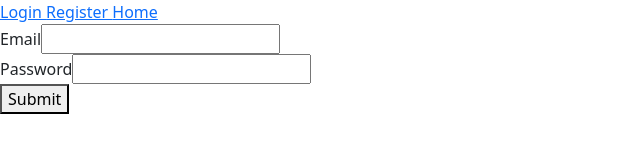
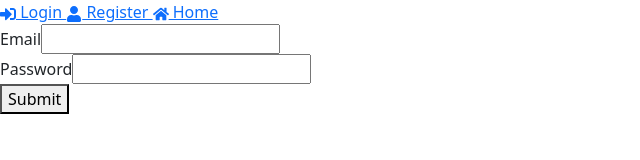
Before and after one commit to the-nonlinearity/docker-compose-rest-react-boilerplate, a React (Create React App) app in the folder frontend/: page /login in a window 1280 px wide. Shown: the top 160 px of the page, without its empty margins (0-640 px from the left). Built offline with nearby package versions, Linux system fonts and the light colour scheme.

Commit message:
add successful implementation of react-icons - blocker overcome

```diff
--- a/frontend/src/components/NavBar/index.tsx
+++ b/frontend/src/components/NavBar/index.tsx
@@ -1,5 +1,5 @@
 import { useContext } from 'react'
-// import { FaSignInAlt, FaUser, FaHome } from 'react-icons/fa'
+import { FaSignInAlt, FaUser, FaHome } from 'react-icons/fa'
 import { Link } from 'react-router-dom'
 
 import { AuthContext } from '../../context/AuthContext'
@@ -10,12 +10,12 @@ export function NavBar () {
 
   return (
     <div>
-      <Link to="/login"> Login </Link>
+      {/* <Link to="/login"> Login </Link>
       <Link to="/register"> Register </Link>
-      <Link to="/"> Home</Link>
-      {/* <Link to="/login"> <FaSignInAlt /> Login </Link>
+      <Link to="/"> Home</Link> */}
+      <Link to="/login"> <FaSignInAlt /> Login </Link>
       <Link to="/register"><FaUser /> Register </Link>
-      <Link to="/"><FaHome /> Home</Link> */}
+      <Link to="/"><FaHome /> Home</Link>
 
       <CanAccess permissions={['users.list']}>
         <Link to="/users">Users</Link>
```
